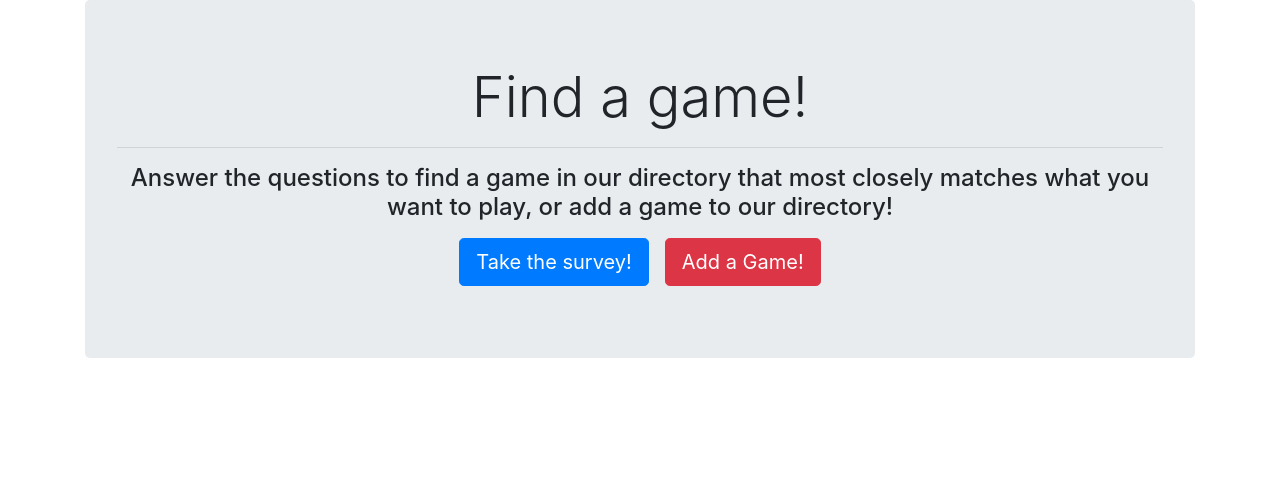
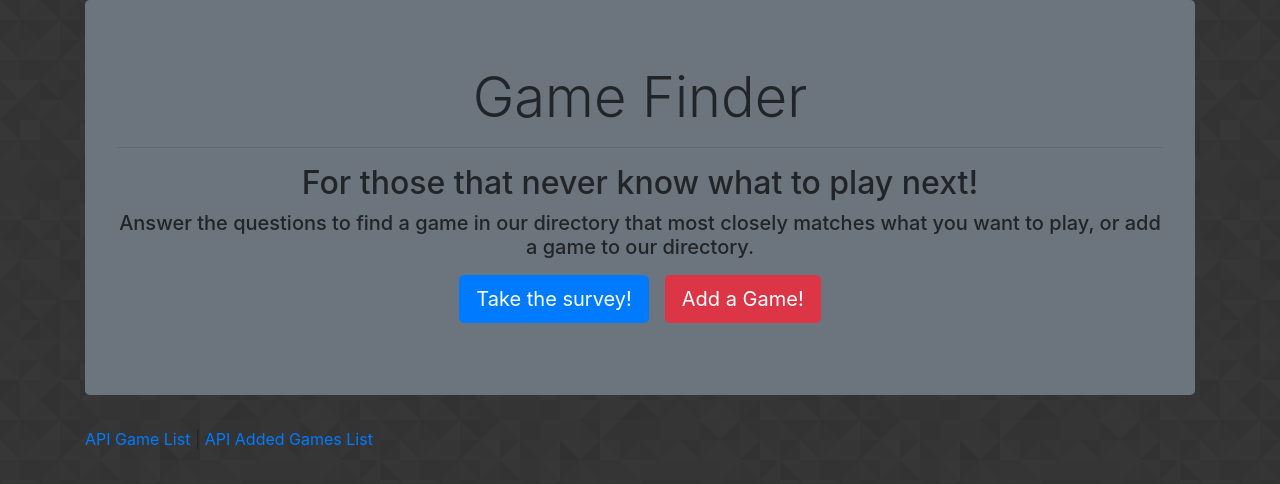
Before and after one commit to soc33/game_finder, a website: page app/public/home.html in a window 1280 px wide. Drawn offline with nearby package versions, Linux system fonts and the light colour scheme.

Commit message:
adds style and fixes console logs

```diff
--- /dev/null
+++ b/app/data/style/style.css
@@ -0,0 +1,3 @@
+body {
+    background-image: url("prism.png");
+}
--- a/app/public/addGame.html
+++ b/app/public/addGame.html
@@ -24,11 +24,13 @@
     <script src="https://ajax.googleapis.com/ajax/libs/jquery/3.3.1/jquery.min.js"></script>
     <!-- Linking my javascript -->
     <script src="../app/data/games.js"></script>
+    <!-- linking my css -->
+    <link rel="stylesheet" href="../data/style/style.css">
 </head>
 
 <body>
     <div class="container">
-        <div class="jumbotron">
+        <div class="jumbotron bg-secondary">
             <h1 class="display-4 text-center">Add a game!</h1>
             <hr>
             <h4 class="text-center">Answer the questions below to add a game in our directory that can be found by
@@ -158,6 +160,8 @@
                 </form>
             </div>
         </div>
+        <a href="/api/gameList">API Game List</a> |
+        <a href="/api/gameadd">API Added Games List</a>
     </div>
     <script>
         $("#submitBtn").on("click", function (e) {
--- a/app/public/home.html
+++ b/app/public/home.html
@@ -19,21 +19,26 @@
     <script src="https://stackpath.bootstrapcdn.com/bootstrap/4.3.1/js/bootstrap.min.js"
         integrity="sha384-JjSmVgyd0p3pXB1rRibZUAYoIIy6OrQ6VrjIEaFf/nJGzIxFDsf4x0xIM+B07jRM"
         crossorigin="anonymous"></script>
+    <!-- linking my css -->
+    <link rel="stylesheet" href="../data/style/style.css">
 
 </head>
 
 <body>
     <div class="container">
-        <div class="jumbotron">
-            <h1 class="display-4 text-center">Find a game!</h1>
+        <div class="jumbotron bg-secondary">
+            <h1 class="display-4 text-center">Game Finder</h1>
             <hr>
-            <h4 class="text-center">Answer the questions to find a game in our directory that most closely matches
-                what you want to play, or add a game to our directory!</h4>
+            <h2 class="text-center">For those that never know what to play next!</h4>
+            <h5 class="text-center">Answer the questions to find a game in our directory that most closely matches
+                what you want to play, or add a game to our directory.</h4>
             <div class="d-flex justify-content-center"><a class="btn btn-primary btn-lg m-2" href="/find"
                     role="button">Take the survey!</a>
                 <a class="btn btn-danger btn-lg m-2" href="/add" role="button"><i class="fas fa-clipboard-list"></i>
                     Add a Game!</a></div>
         </div>
+        <a href="/api/gameList">API Game List</a> |
+        <a href="/api/gameadd">API Added Games List</a>
     </div>
 </body>
 
--- a/app/routing/apiRoutes.js
+++ b/app/routing/apiRoutes.js
@@ -23,10 +23,6 @@ module.exports = function (app) {
                 } else if (Math.abs(req.body.scores[i] - games[x].scores[i]) === 1) {
                     closeMatches++;
                 }
-                console.log(req.body.scores[i]);
-                console.log(games[x].scores[i]);
-                console.log("Game " + i + "got " + matches + " matches");
-                console.log("Game " + i + "got " + closeMatches + " close matches");
             }
 
             if (isNaN(current) == false) {
```
Also changed, not shown: app/public/survey.html (+5 -8 lines), app/data/images/betrayal.jpeg (deleted), app/data/images/boss.jpg (deleted), app/data/images/code.jpg (deleted), app/data/images/exploding.png (deleted), app/data/images/king.jpg (deleted), app/data/images/lords.jpg (deleted), app/data/images/monopoly.jpg (deleted), app/data/images/sushiGo.jpg (deleted), app/data/images/zombie.jpg (deleted), app/data/style/prism.png (added), 1 other file.
